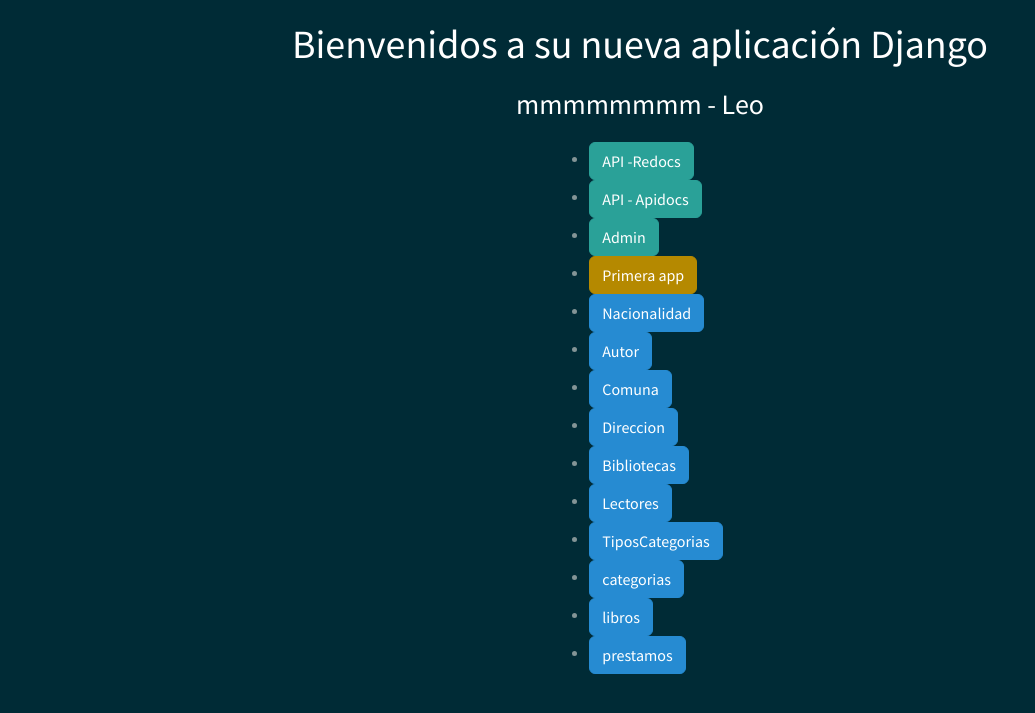
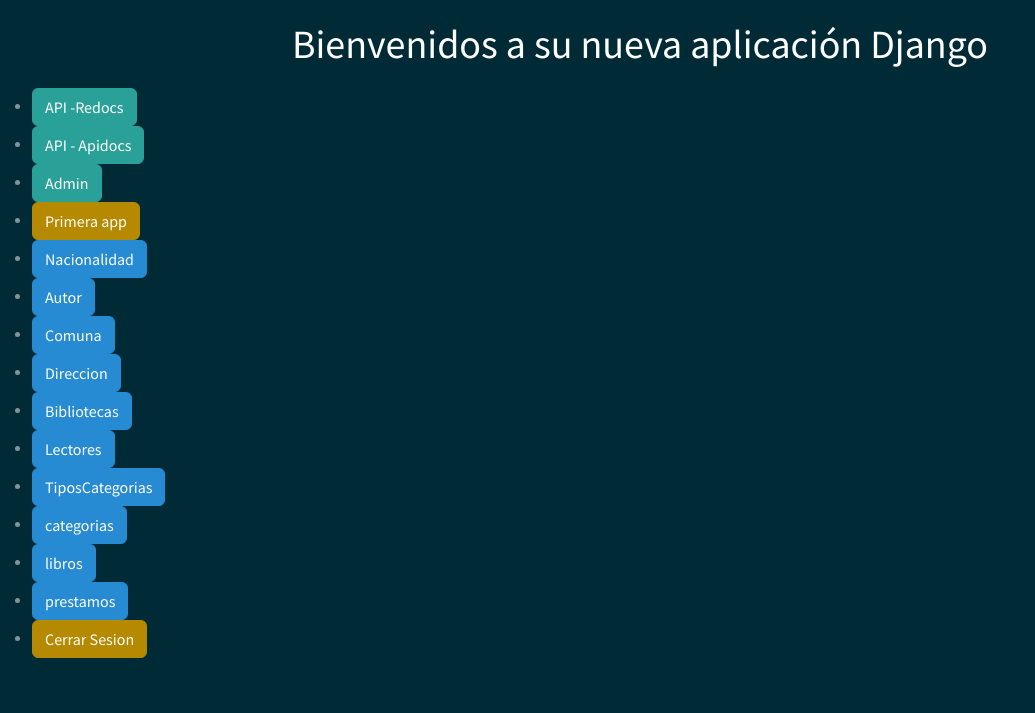
Before and after one commit to Leojgv/Proyecto1_Backend, a Django app: template primera_app/templates/index.html in a window 1280 px wide. Shown: the top 713 px of the page, without its empty margins (0-1035 px from the left). Run offline with Django 5.2, Linux system fonts and the light colour scheme; the template is opened without the code that fills it, so the values that code supplies are empty; some libraries are stand-ins or nearby versions.

Commit message:
arreglos visuales

```diff
--- a/primera_app/templates/index.html
+++ b/primera_app/templates/index.html
@@ -1,21 +1,18 @@
-{% load static %}
+{% load static %}{% load iconic %}
 <!DOCTYPE html>
-<html lang="en">
+<html lang="es">
 <head>
     <meta charset="UTF-8">
     <meta name="viewport" content="width=device-width, initial-scale=1.0">
-    <title>{% block title %}Mi primera Pagina{% endblock %}</title>
-    {% load bootstrap5 %}
-    {% bootstrap_css %}
-    {% bootstrap_javascript %}
-    <link = rel="stylesheet" href="{% static 'css\bootstrap.css' %}">
-    <link = rel="stylesheet" href="{% static 'css/index.css' %}">
+    <title>{% block title %}Mi primera Pagina WEB{% endblock %}</title>
+    <link = rel="stylesheet" href="{% static 'css/bootstrap.css' %}" />
+    <link = rel="stylesheet" href="{% static 'css/index.css' %}" />
+    {% block extra_head %}{% endblock %}
 </head>
 <body>
   <h1>{% block titulo_encabezado %}Bienvenidos a su nueva aplicación Django{% endblock %}</h1>
-  <h3>mmmmmmmm - Leo</h3>
-  <div class="lista_botones">
-    <ul>
+  <div>
+    <ul class="listanavegacion">
       <li><a href="http://127.0.0.1:8000/redocs/" class="btn btn-success">API -Redocs</a></li>
       <li><a href="http://127.0.0.1:8000/apidocs/" class="btn btn-success">API - Apidocs</a></li>
       <li><a href="/admin/" class="btn btn-success">Admin</a></li>
@@ -30,6 +27,7 @@
       <li><a href="http://127.0.0.1:8000/primera_app/categorias/" class="btn btn-info">categorias</a></li>
       <li><a href="http://127.0.0.1:8000/primera_app/libros/" class="btn btn-info">libros</a></li>
       <li><a href="http://127.0.0.1:8000/primera_app/prestamos/" class="btn btn-info">prestamos</a></li>
+      <li><a href="{% url 'logout' %}" class="btn btn-primary">Cerrar Sesion</a></li>
     </ul>
   </div>
     <script src="" async defer></script>
```
